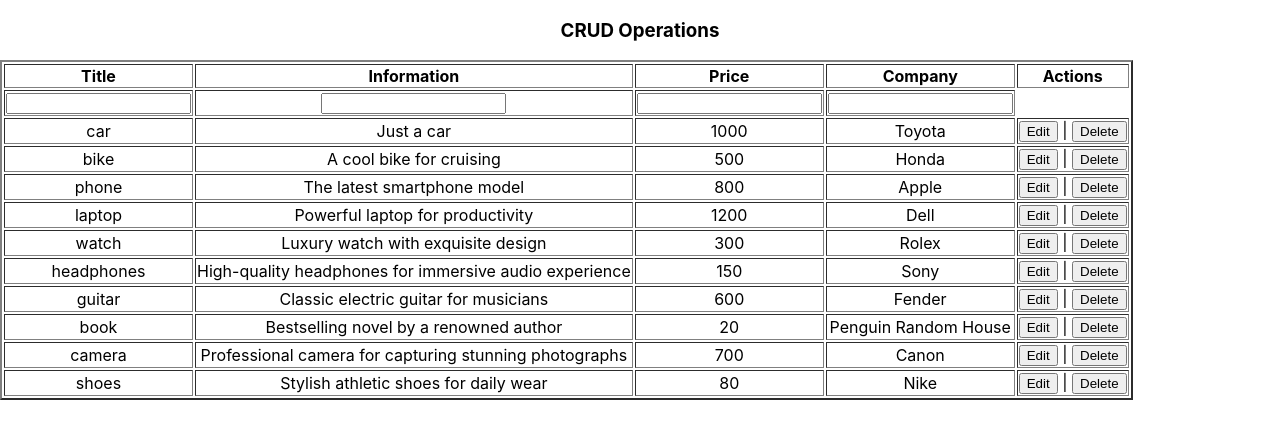
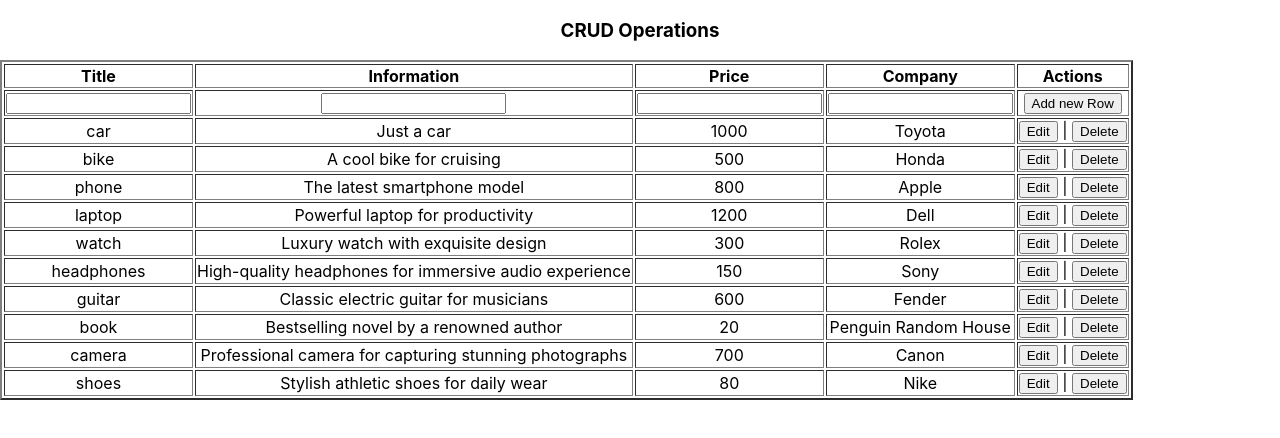
Before and after one commit to azam-amonov/TableCreate, a React (Create React App) app: page / in a window 1280 px wide. Shown: the top 438 px of the page. Built offline with nearby package versions, Linux system fonts and the light colour scheme.

Commit message:
Add Save Button

```diff
--- a/src/Component/Home.js
+++ b/src/Component/Home.js
@@ -24,6 +24,7 @@
                                     <td><input type = 'text' value = {value.info} onChange ={(e) => {value.updateValue(e, 'info')}} /></td>
                                     <td><input type = 'text' value = {value.price} onChange ={(e) => {value.updateValue(e, 'price')}} /></td>
                                     <td><input type = 'text' value = {value.company} onChange ={(e) => {value.updateValue(e, 'company')}} /></td>
+                                    <td><Button size={'sm'} onClick={() => {value.onSave(value.id)}}> {value.id ? 'Save' : 'Add new Row'} </Button> </td>
                                 </tr>
                                 {value.AllData.map((product, index) => {
                                     return (
```
